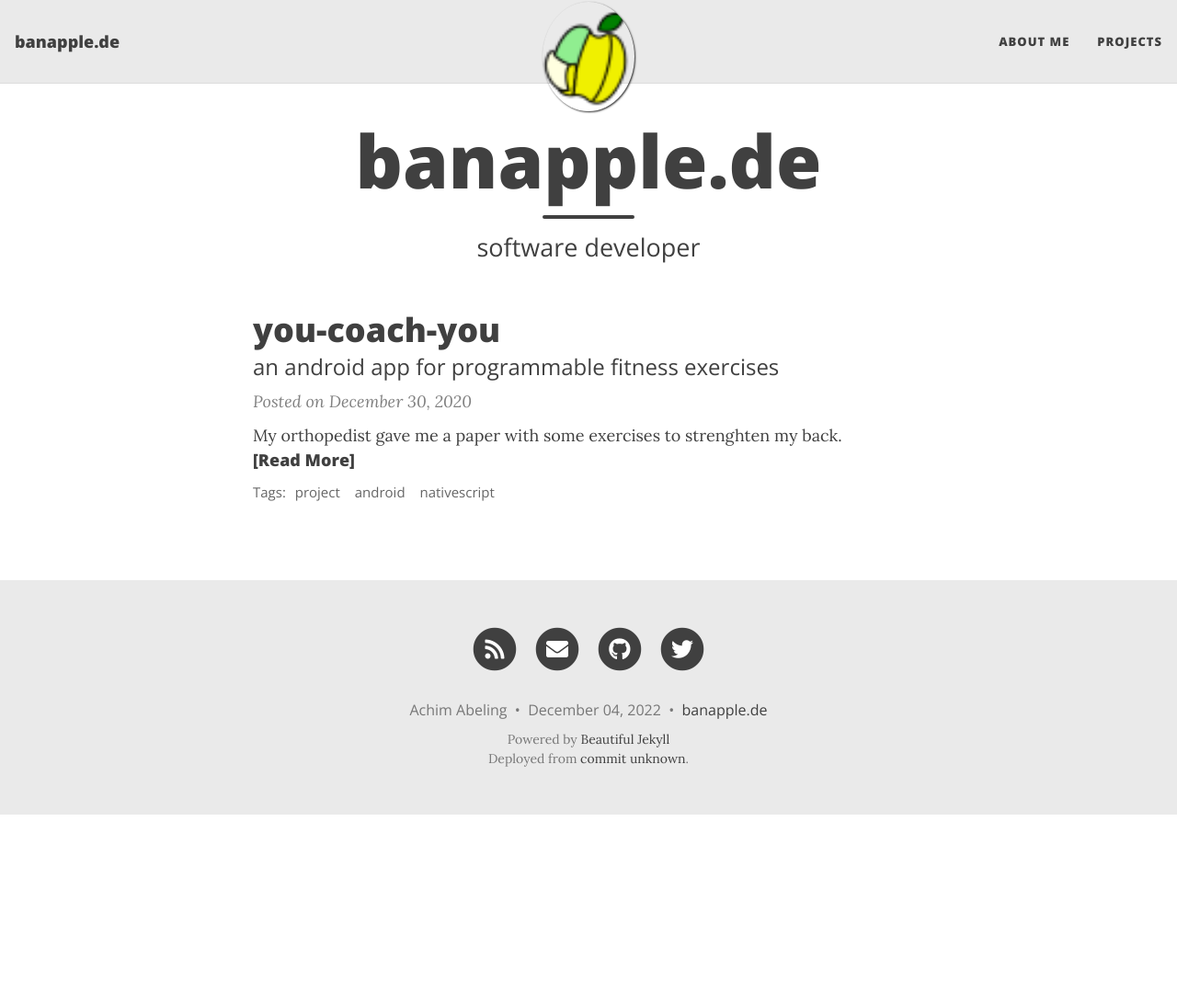
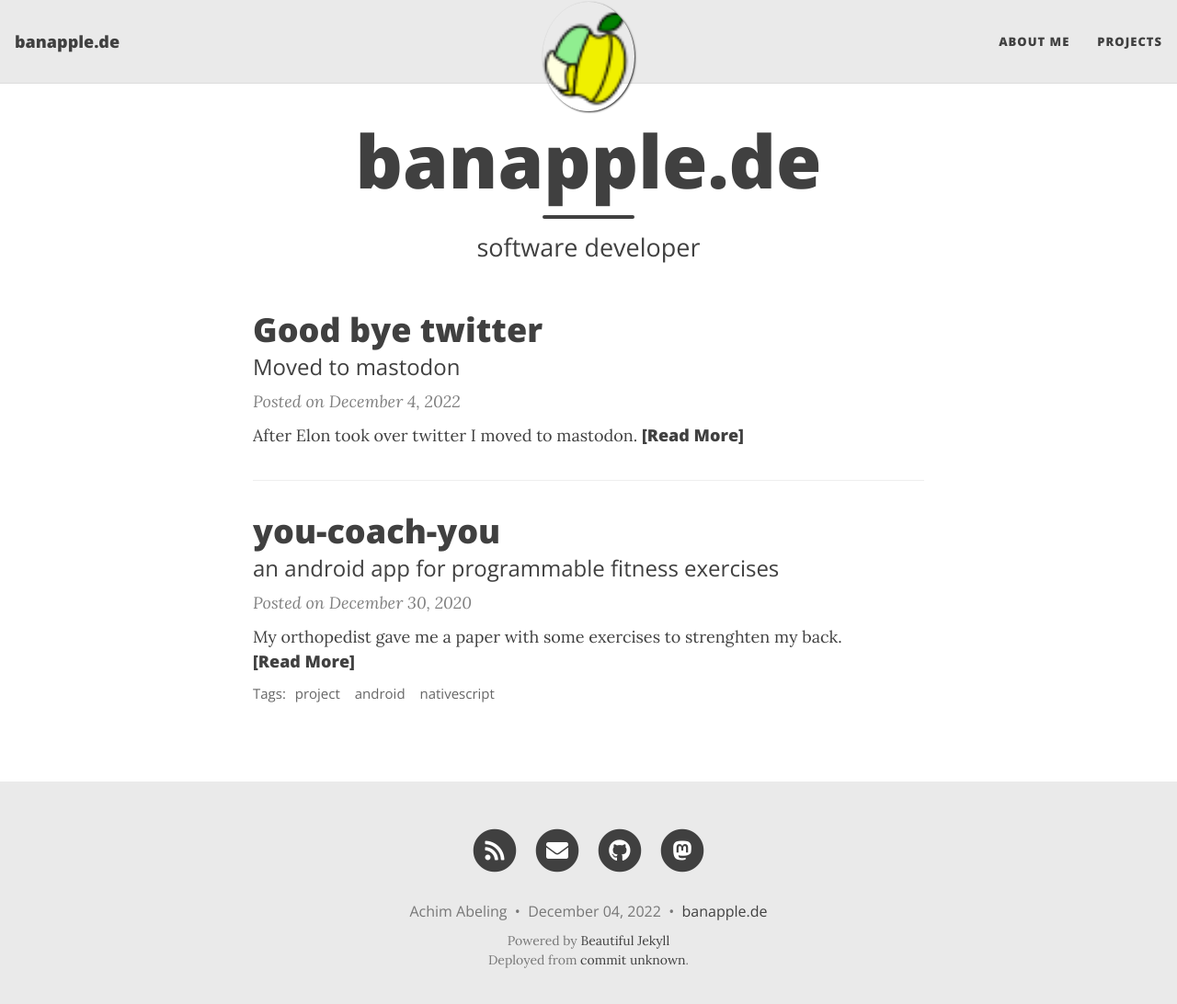
Before and after one commit to aabeling/jekyll-banapple, a Jekyll site: the page built from index.html, in a window 1280 px wide and 1105 px high. Shown: the top 1092 px of the window at 92% size. Built offline with Jekyll 4.4.1, drawn with Linux system fonts in a browser that asks for light colours; nearby versions of some CDN libraries; the list of posts is cut into pages by our own code.

Commit message:
Add post about mastodon
Uses jekyll 3 now because 4 did not work anymore.
Removed twitter links.

```diff
--- a/_config.yml
+++ b/_config.yml
@@ -38,7 +38,7 @@ round-avatar: true
 social-network-links:
   email: "achimabeling@web.de"
   github: aabeling
-  twitter: banapple_de
+  mastodon: social.tchncs.de/@banapple
 #  patreon: DeanAttali
 #  youtube: c/daattali
 #  reddit: yourname
@@ -66,7 +66,7 @@ rss-description: This website is a virtual proof that I'm awesome
 
 # Select which social network share links to show in posts
 share-links-active:
-  twitter: true
+#  twitter: true
 #  facebook: true
 #  linkedin: true
 #  vk: false
--- /dev/null
+++ b/_posts/2022-12-04-mastodon.md
@@ -0,0 +1,10 @@
+---
+layout: post
+title: Good bye twitter
+subtitle: Moved to mastodon
+comments: false
+---
+
+After Elon took over twitter I moved to mastodon.
+
+You can find me at `https://social.tchncs.de/@banapple`.
```
Also changed, not shown: Gemfile.lock, 2 other files.
